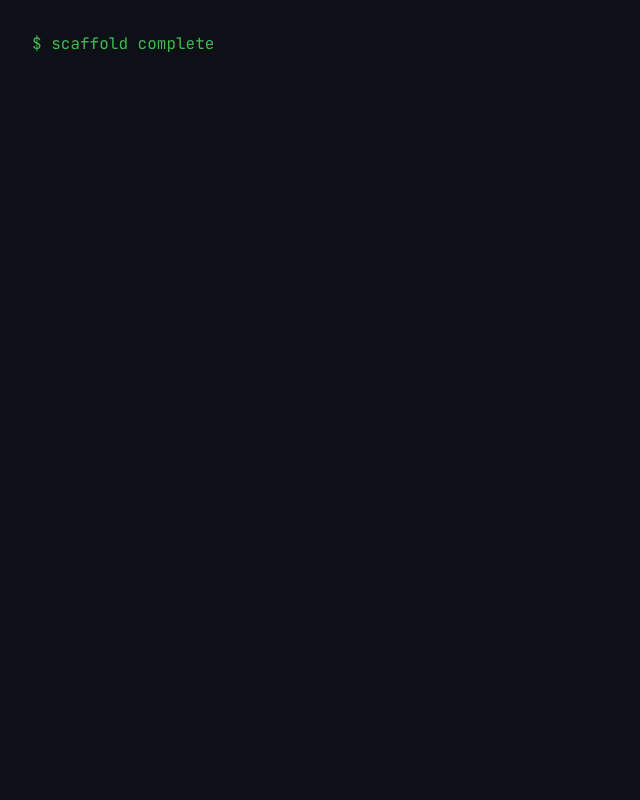
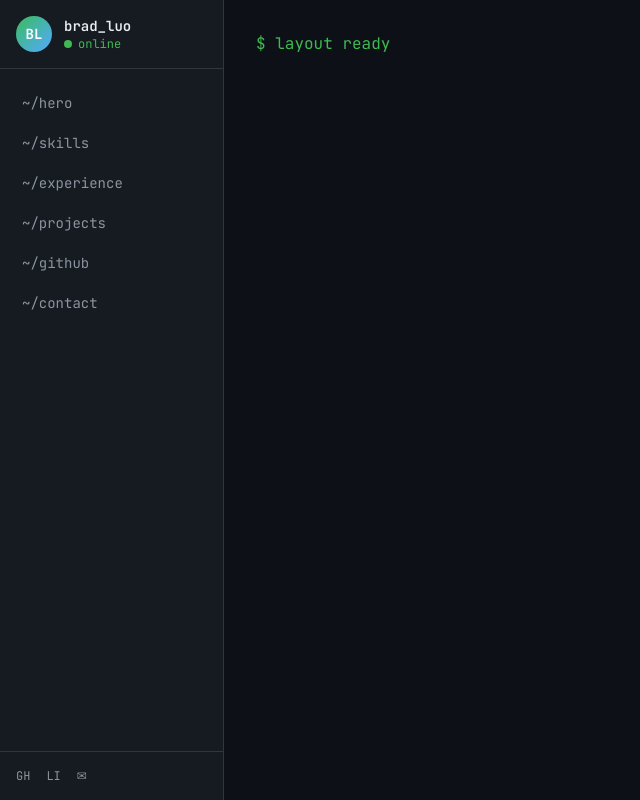
Before and after one commit to brad-luo/my-resume, a Next.js app: page / in a window 1280 px wide. Shown: the whole page, without its empty margins (0-640 px from the left). Built offline with nearby package versions, Linux system fonts and the light colour scheme.

Commit message:
feat: fixed sidebar with scroll-spy navigation (#5)

```diff
--- a/src/app/page.tsx
+++ b/src/app/page.tsx
@@ -1,7 +1,15 @@
+import { Sidebar } from '@/components/layout/Sidebar'
+
 export default function Home() {
   return (
-    <main className="flex min-h-screen bg-gh-bg">
-      <p className="text-gh-green font-mono p-8">$ scaffold complete</p>
-    </main>
+    <div className="flex min-h-screen bg-gh-bg">
+      <Sidebar />
+      <main className="flex-1 lg:ml-56 overflow-y-auto">
+        {/* Sections will be added in subsequent tasks */}
+        <div className="p-8 text-gh-green font-mono">
+          <span>$ layout ready</span>
+        </div>
+      </main>
+    </div>
   )
 }
--- /dev/null
+++ b/src/components/layout/Sidebar.tsx
@@ -0,0 +1,71 @@
+'use client'
+
+import { useScrollSpy } from '@/hooks/useScrollSpy'
+import resumeData from '../../../data/resume.json'
+import type { ResumeData } from '../../../data/types'
+
+const data = resumeData as ResumeData
+
+const NAV_ITEMS = [
+  { id: 'hero', label: '~/hero' },
+  { id: 'skills', label: '~/skills' },
+  { id: 'experience', label: '~/experience' },
+  { id: 'projects', label: '~/projects' },
+  { id: 'github', label: '~/github' },
+  { id: 'contact', label: '~/contact' },
+]
+
+const SECTION_IDS = NAV_ITEMS.map(n => n.id)
+
+export function Sidebar() {
+  const activeId = useScrollSpy(SECTION_IDS)
+
+  const scrollTo = (id: string) => {
+    document.getElementById(id)?.scrollIntoView({ behavior: 'smooth' })
+  }
+
+  return (
+    <aside className="hidden lg:flex flex-col fixed left-0 top-0 h-screen w-56 bg-gh-surface border-r border-gh-border z-50">
+      {/* Avatar + identity */}
+      <div className="flex items-center gap-3 p-4 border-b border-gh-border">
+        <div className="w-9 h-9 rounded-full bg-gradient-to-br from-gh-green to-gh-blue flex items-center justify-center text-white font-bold text-sm font-mono shrink-0">
+          BL
+        </div>
+        <div>
+          <div className="text-gh-text text-sm font-mono font-semibold">brad_luo</div>
+          <div className="flex items-center gap-1.5">
+            <span className="w-2 h-2 rounded-full bg-gh-green"></span>
+            <span className="text-gh-green text-xs font-mono">online</span>
+          </div>
+        </div>
+      </div>
+
+      {/* Nav */}
+      <nav className="flex-1 py-4 px-2">
+        {NAV_ITEMS.map(item => {
+          const isActive = activeId === item.id
+          return (
+            <button
+              key={item.id}
+              onClick={() => scrollTo(item.id)}
+              className={`w-full text-left px-3 py-2 rounded-r text-sm font-mono transition-all duration-150 mb-1 ${
+                isActive
+                  ? 'text-gh-blue bg-gh-blue/10 border-l-2 border-gh-blue'
+                  : 'text-gh-muted hover:text-gh-text hover:bg-gh-border/30 border-l-2 border-transparent'
+              }`}
+            >
+              {item.label}
+            </button>
+          )
+        })}
+      </nav>
+
+      {/* Social icons */}
+      <div className="p-4 border-t border-gh-border flex gap-4">
+        <a href={data.personal.github} target="_blank" rel="noopener noreferrer" className="text-gh-muted hover:text-gh-blue transition-colors text-xs font-mono">GH</a>
+        <a href={data.personal.linkedin} target="_blank" rel="noopener noreferrer" className="text-gh-muted hover:text-gh-blue transition-colors text-xs font-mono">LI</a>
+        <a href={`mailto:${data.personal.email}`} className="text-gh-muted hover:text-gh-blue transition-colors text-xs font-mono">✉</a>
+      </div>
+    </aside>
+  )
+}
--- a/src/hooks/useTypewriter.ts
+++ b/src/hooks/useTypewriter.ts
@@ -10,7 +10,7 @@ export function useTypewriter(
   const [stringIndex, setStringIndex] = useState(0)
   const [charIndex, setCharIndex] = useState(0)
   const [isDeleting, setIsDeleting] = useState(false)
-  const timeoutRef = useRef<ReturnType<typeof setTimeout>>()
+  const timeoutRef = useRef<ReturnType<typeof setTimeout>>(undefined)
 
   useEffect(() => {
     const current = strings[stringIndex]
```
